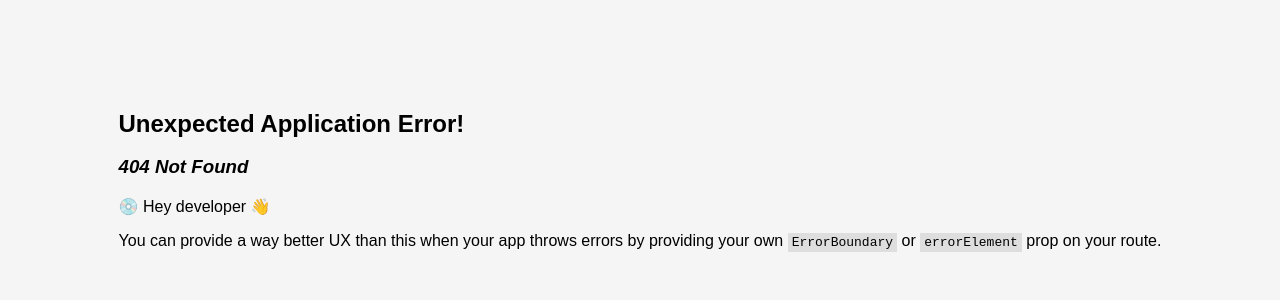
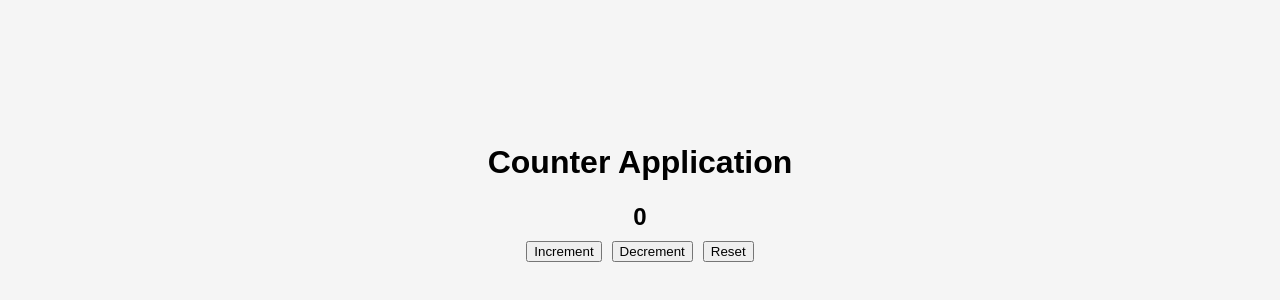
Before and after one commit to ajaykumar0097/tableFuntionality, a React (Create React App) app: page /UseReducer in a window 1280 px wide. Before the commit this address had no page. Shown: the part 222-522 px from the top of the page. Built offline with nearby package versions, Linux system fonts and the light colour scheme.

Commit message:
practice code
Signed-off-by: Ajay Kumar <omkashyap9536@gmail.com>

```diff
--- a/src/modules/NewProParentGrid/ParentComponent.js
+++ b/src/modules/NewProParentGrid/ParentComponent.js
@@ -8,9 +8,53 @@ const ParentComponent = () => {
   const [activeTab, setActiveTab] = useState('child1');
   const { handleSubmit, setValue, getValues } = useForm();
 
-  const handleSave = () => {
-    console.log('Saved Data:', getValues());  // Use getValues() to get all form data
+  const handleSave = (data) => {
+    console.log("cc", data);
+
+    const tableData = getValues()?.tableData;
+
+    if (!tableData || tableData.length === 0) {
+      alert("No table data available.");
+      return false;
+    }
+
+    // Validate individual fields in each row
+    for (let rowIndex = 0; rowIndex < tableData.length; rowIndex++) {
+      const row = tableData[rowIndex];
+
+      // Check each field for emptiness and return the first error
+      if (!row.name) {
+        alert(`Please fill the 'Name' field in row ${rowIndex + 1}, it is mandatory.`);
+        return false;
+      }
+      if (!row.address) {
+        alert(`Please fill the 'Address' field in row ${rowIndex + 1}, it is mandatory.`);
+        return false;
+      }
+      if (!row.city) {
+        alert(`Please fill the 'City' field in row ${rowIndex + 1}, it is mandatory.`);
+        return false;
+      }
+      if (!row.state) {
+        alert(`Please fill the 'State' field in row ${rowIndex + 1}, it is mandatory.`);
+        return false;
+      }
+    }
+
+    // One-time check for consistent 'state' values across all rows
+    const stateValues = tableData.map(row => row.state);
+    const uniqueStates = [...new Set(stateValues)];
+
+    if (uniqueStates.length > 1) {
+      alert("All rows must have the same 'State'. Please ensure that the 'State' field is consistent across all rows.");
+      return false;
+    }
+
+    // If all fields are valid and 'state' is consistent across rows, return true
+    console.log("Form data is valid:", tableData);
+    return true;
   };
+
 
   const handleDraft = () => {
     console.log('Draft saved.');
--- /dev/null
+++ b/src/modules/Props/Props.js
@@ -0,0 +1,98 @@
+// import React from 'react';
+
+// const Button = (props) => {
+//   return <button {...props}>{props.label}</button>;
+// };
+
+// const Props = () => {
+//   return (
+//     <div>
+//       <Button label="Click Me" className="btn btn-primary" onClick={() => alert('Button clicked!')} />
+//     </div>
+//   );
+// };
+
+// export default Props;
+
+// import React from 'react';
+
+// const InvalidButton = (props) => {
+//   return <button {...props}>{props.label}</button>;
+// };
+
+// const Props = () => {
+//   const additionalProps = {
+//     label: 'Submit',
+//     className: 'btn btn-secondary',
+//     invalidProp: 'This will not render', // Invalid prop for a button
+//   };
+
+//   return (
+//     <div>
+//       <InvalidButton {...additionalProps} />
+//     </div>
+//   );
+// };
+
+// export default Props;
+
+// import React from 'react';
+
+// const TextInput = (props) => {
+//   return <input type="text" {...props} />;
+// };
+
+// const Props = () => {
+//   const userProps = {
+//     placeholder: 'Enter text',
+//     style: { color: 'blue' },
+//     onFocus: () => console.log('Focused'),
+//     sensitiveData: 'secret', // Sensitive data
+//   };
+
+//   return (
+//     <div>
+//       <TextInput {...userProps} />
+//     </div>
+//   );
+// };
+
+// export default Props;
+
+import React, { useEffect, useRef } from "react";
+
+const Practicing = () => {
+  const REACT_VERSION = React.version;
+
+  const inputElRef = useRef(null);
+
+  useEffect(() => {
+    inputElRef.current.focus();
+  }, []);
+
+  function createMultipliers() {
+    let multipliers = [];
+
+    for (let i = 1; i <= 3; i++) {
+        multipliers.push(function(x) {
+            return i * x;
+        });
+    }
+
+    return multipliers;
+}
+
+const multiplierFunctions = createMultipliers(10);
+console.log(multiplierFunctions ); // 10 (1 * 10)
+console.log(multiplierFunctions ); // 20 (2 * 10)
+console.log(multiplierFunctions ); // 30 (3 * 10)
+  return (
+    <div>
+      <div>{REACT_VERSION}</div>
+      <input ref={inputElRef} defaultValue={"Won't focus"} />
+      <input defaultValue={"Will focus"} />
+    </div>
+  );
+};
+
+export default Practicing;
--- /dev/null
+++ b/src/modules/SyntheticEvents/SyntheticEvents.js
@@ -0,0 +1,14 @@
+import React from 'react';
+
+function SyntheticEvents() {
+  const handleClick = (event) => {
+    // This is a SyntheticEvent
+    console.log('Button clicked:', event);
+    console.log('Button text:', event.target.textContent);
+    console.log('Button text:', event.nativeEvent.isPrimary);
+  };
+
+  return <button onClick={handleClick}>Click Me</button>;
+}
+
+export default SyntheticEvents;
--- /dev/null
+++ b/src/modules/UseEffect/UseEffect.js
@@ -0,0 +1,77 @@
+import React, { useState, useEffect } from 'react';
+
+const LifecycleComponent = () => {
+  const [count, setCount] = useState(0);
+
+//   setTimeout(setCount(count+1),10000)
+console.log("hey",count)
+
+useEffect(()=>{
+   const timer= setInterval(()=>{
+        setCount(prev=> prev+1)
+
+    },1000)
+//    return _=> clearInterval(timer)
+},[])
+
+//   // Emulates componentDidMount and componentDidUpdate
+//   useEffect(() => {
+//     console.log('Component mounted or updated!');
+
+//     // Cleanup function to emulate componentWillUnmount
+//     return () => {
+//         setCount(0)
+//       console.log('Component unmounted!');
+//     };
+//   },[count]); // Dependency on 'count', runs when count changes
+
+//   const incrementCount = () => {
+//     setCount(count + 1);
+//   };
+
+  return (
+    <div>
+      <h1>Lifecycle in Functional Components</h1>
+      <p>Count: {count}</p>
+      {/* <button onClick={incrementCount}>Increment</button> */}
+    </div>
+  );
+};
+
+export default LifecycleComponent;
+
+// import React, { useState, useEffect } from 'react';
+
+// const Timer = () => {
+//   const [seconds, setSeconds] = useState(0);
+
+//   // This useEffect starts the timer when the component mounts
+//   useEffect(() => {
+//     const intervalId = setInterval(() => {
+//       setSeconds((prev) => prev + 1);
+//     }, 1000);
+
+//     // Cleanup function: This will run when the component unmounts
+//     return () => {
+//       console.log('Timer component unmounted. Cleaning up the interval.');
+//     //   clearInterval(intervalId); // Clear the interval to prevent memory leaks
+//     };
+//   }, []); // Empty array ensures this effect runs only on mount/unmount
+
+//   return <div>Timer: {seconds} seconds</div>;
+// };
+
+// const Apps = () => {
+//   const [showTimer, setShowTimer] = useState(true);
+
+//   return (
+//     <div>
+//       <button onClick={() => setShowTimer(!showTimer)}>
+//         {showTimer ? 'Stop Timer' : 'Start Timer'}
+//       </button>
+//     <Timer />{/* Timer component will unmount when showTimer is false */}
+//     </div>
+//   );
+// };
+
+// export default Apps;
--- /dev/null
+++ b/src/modules/UseReducer/UseReducer.js
@@ -0,0 +1,47 @@
+import React, { useReducer, useState } from 'react';
+
+export function UseReducer() {
+  // Declare a state variable 'count' with a default value of 0
+//   const [count, setCount] = useState(0);
+
+const reducer=(state,action)=>{
+    console.log("reducer",state,action);
+    if(action.type==="INCREMENT") return state+1
+    if(action.type==="DECREMENT") return state-1
+    if(action.type==="RESET") return 0
+
+}
+  const [count, dispatch]= useReducer(reducer,0)
+  console.log("dispatch",dispatch);
+
+
+  // Function to handle increment
+  const increment = () => {
+    // setCount(count + 1);
+    dispatch({type:"INCREMENT"})
+  };
+
+  // Function to handle decrement
+  const decrement = () => {
+    // setCount(count - 1);
+    dispatch({type:"DECREMENT"})
+  };
+
+  // Function to handle reset
+  const reset = () => {
+    dispatch({type:"RESET"})
+    // setCount(0);
+  };
+
+  return (
+    <div style={{ textAlign: 'center', marginTop: '50px' }}>
+      <h1>Counter Application</h1>
+      <h2>{count}</h2>
+      <div>
+        <button onClick={increment}>Increment</button>
+        <button onClick={decrement} style={{ marginLeft: '10px' }}>Decrement</button>
+        <button onClick={reset} style={{ marginLeft: '10px' }}>Reset</button>
+      </div>
+    </div>
+  );
+}
--- /dev/null
+++ b/src/modules/UseRef/UseRef.js
@@ -0,0 +1,51 @@
+import React, { useEffect, useReducer, useRef, useState } from "react";
+
+export function UseRef() {
+  // Declare a state variable 'count' with a default value of 0
+  //   const [count, setCount] = useState(0);
+
+  const [count, setCount] = useState(0);
+
+  // const a = useRef(0);
+  // console.log("a", a.current);
+
+  const ref=useRef()
+  console.log("ref",ref.current.value);
+
+
+  useEffect(() => {
+    // a.current = a.current + 1;
+    console.log("Rerendering..........");
+  });
+
+  // Function to handle increment
+  const increment = () => {
+    setCount(count + 1);
+  };
+
+  // Function to handle decrement
+  const decrement = () => {
+    setCount(count - 1);
+  };
+
+  // Function to handle reset
+  const reset = () => {
+    setCount(0);
+  };
+
+  return (
+    <div style={{ textAlign: "center", marginTop: "50px" }}>
+      <h1>Counter Application</h1>
+      <h2>{count}</h2>
+      <div>
+        <button ref={ref} onClick={increment}>Increment</button>
+        <button onClick={decrement} style={{ marginLeft: "10px" }}>
+          Decrement
+        </button>
+        <button onClick={reset} style={{ marginLeft: "10px" }}>
+          Reset
+        </button>
+      </div>
+    </div>
+  );
+}
```
Also changed, not shown: src/routes.js (+31 -0 lines).
